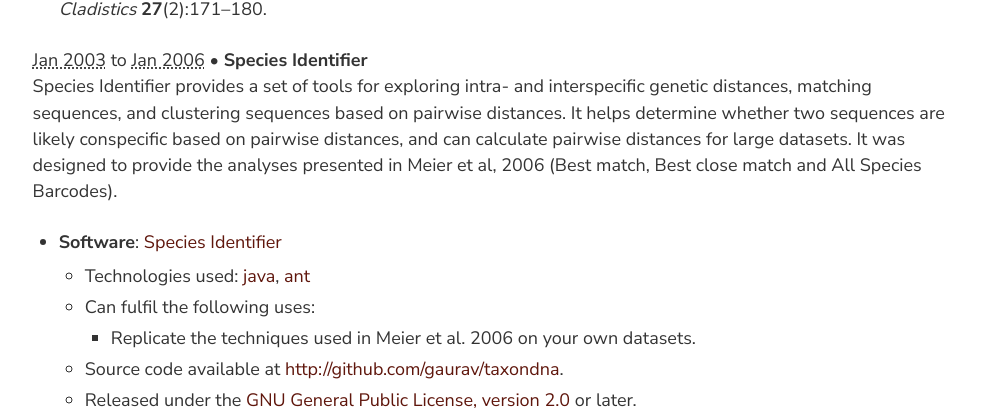
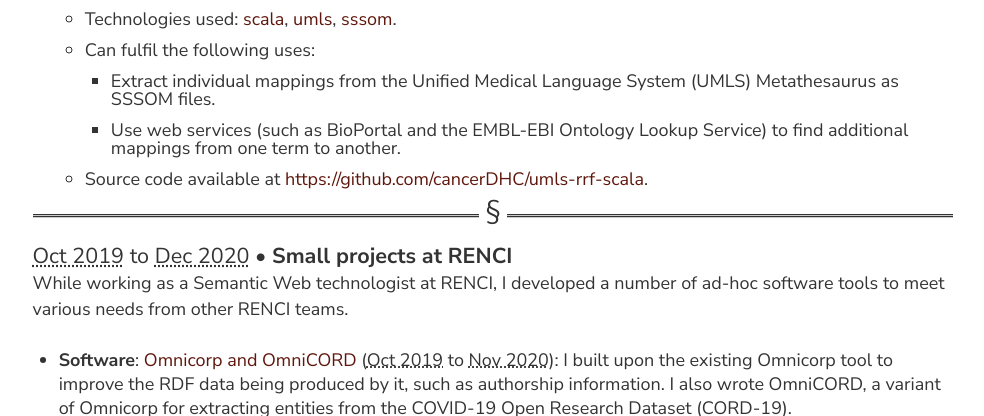
Before and after one commit to gaurav/gaurav.github.io, a Gatsby site: page /projects in a window 1280 px wide. Shown: the part 697-1113 px from the top of the page, without its empty margins (147-1131 px from the left). Built offline with nearby package versions, Linux system fonts and the light colour scheme; Gatsby itself is replaced by a stand-in of ours.

Commit message:
Added RENCI and CCDH projects.

```diff
--- a/src/jsonld/projects.json
+++ b/src/jsonld/projects.json
@@ -9,6 +9,94 @@
   "@type": "schema:Person",
   "@id": "https://www.ggvaidya.com/",
   "projects": [
+    {
+      "@type": "schema:Project",
+      "startDate": "2019-10-21",
+      "endDate": "2020-12-20",
+      "name": "CCDH",
+      "description": "I work on the CCDH Tools and Data Quality team at RENCI. We aim to develop software tools that will allow the validation of biomedical data against the CRDC-H data model to store cancer-related biomedical data, to publish and transform the data model into different formats as needed, and to fulfil any other software development tasks that are needed to complete this project.",
+      "products": [{
+        "@id": "https://github.com/cancerDHC/csv2caDSR",
+        "@type": "schema:SoftwareSourceCode",
+        "startDate": "2020-07-28",
+        "endDate": "2020-12-04",
+        "name": "csv2caDSR",
+        "description": "A tool for harmonizing biomedical data using the Cancer Data Standards Registry and Repository (caDSR) as a source of validation information.",
+        "codeRepository": "https://github.com/cancerDHC/csv2caDSR",
+        "technologies": [
+          "scala",
+          "caDSR",
+          "pfb",
+          "cedar workbench"
+        ],
+        "uses": [
+          "Harmonize input data against the caDSR.",
+          "Stores harmonization information (such as concepts to map particular values to) in a JSON format that can be converted into other mapping formats if needed.",
+          "Export harmonized data in a variety of formats, such as the Portable Format for Biomedical Data (PFB) and the CEDAR Instance format."
+        ]
+      }, {
+        "@id": "https://github.com/cancerDHC/umls-rrf-scala",
+        "@type": "schema:SoftwareSourceCode",
+        "startDate": "2020-03-30",
+        "endDate": "2020-11-04",
+        "name": "UMLS-RRF-Scala",
+        "description": "A set of tools for identifying mappings from terms in one vocabulary to others, intending to be used to provide mappings from closed-source vocabularies to open-access vocabularies.",
+        "codeRepository": "https://github.com/cancerDHC/umls-rrf-scala",
+        "technologies": [
+          "scala",
+          "umls",
+          "sssom"
+        ],
+        "uses": [
+          "Extract individual mappings from the Unified Medical Language System (UMLS) Metathesaurus as SSSOM files.",
+          "Use web services (such as BioPortal and the EMBL-EBI Ontology Lookup Service) to find additional mappings from one term to another."
+        ]
+      }]
+    },
+    {
+      "@type": "schema:Project",
+      "startDate": "2019-10-21",
+      "endDate": "2020-12-20",
+      "name": "Small projects at RENCI",
+      "description": "While working as a Semantic Web technologist at RENCI, I developed a number of ad-hoc software tools to meet various needs from other RENCI teams.",
+      "products": [{
+        "@id": "http://shacli.org/",
+        "@type": "schema:SoftwareSourceCode",
+        "startDate": "2019-10-30",
+        "endDate": "2020-05-26",
+        "name": "SHACLI",
+        "description": "A command-line interface (CLI) for the Shapes Constraint Language (SHACL) to validate RDF data against SHACL shapes with improved error messages. This was part of a project to simplify data model creation, so that one document can be used to produce both the documentation and can be used to validate input data.",
+        "codeRepository": "https://github.com/gaurav/shacli",
+        "technologies": [
+          "scala",
+          "shacl",
+          "rdf"
+        ],
+        "uses": [
+          "Validate RDF data against SHACL shapes.",
+          "Improved error messages as compared to other SHACL validators.",
+          "Published to the Maven repository, so that it is easy to install via Coursier or other Maven tools."
+        ]
+      }, {
+        "@id": "https://github.com/NCATS-Gamma/omnicorp",
+        "@type": "schema:SoftwareSourceCode",
+        "startDate": "2019-10-23",
+        "endDate": "2020-11-08",
+        "name": "Omnicorp and OmniCORD",
+        "description": "I built upon the existing Omnicorp tool to improve the RDF data being produced by it, such as authorship information. I also wrote OmniCORD, a variant of Omnicorp for extracting entities from the COVID-19 Open Research Dataset (CORD-19).",
+        "codeRepository": "https://github.com/NCATS-Gamma/omnicorp",
+        "technologies": [
+          "scala",
+          "slurm",
+          "rdf"
+        ],
+        "uses": [
+          "Extract RDF information from the MEDLINE/PubMed Baseline Repository.",
+          "Extract RDF information from the COVID-19 Open Research Dataset (CORD-19).",
+          "Validate produced RDF information against SHACL shapes using SHACLI."
+        ]
+      }]
+    },
     {
       "@type": "schema:Project",
       "startDate": "2003",
--- a/src/pages/projects.js
+++ b/src/pages/projects.js
@@ -27,11 +27,14 @@
       const dest = {...src};
       dest.startTime = DateTime.fromISO(dest.startDate);
       dest.endTime = DateTime.fromISO(dest.endDate);
-      dest.duration = dest.startTime.until(dest.endTime).toDuration([
-        'years',
-        'months',
-        'days'
-      ]);
+      dest.products = (dest.products || []).map(srcProduct => {
+        const dest = {...srcProduct};
+        dest.startTime = DateTime.fromISO(dest.startDate);
+        dest.endTime = DateTime.fromISO(dest.endDate);
+        return dest;
+      }).sort(
+        (a, b) => b.endTime.toMillis() - a.endTime.toMillis()
+      );
       return dest;
     })
     .sort(
@@ -46,7 +49,7 @@
       {
         projects.map((project, index) => {
           return (<div>
-            <div>
+            <div class={css.projectTitle}>
               { dates.getShortDiffSpan(project.startTime, project.endTime) }
               {" "}&bull;{" "}
               <strong>{ project.name }</strong>
@@ -56,8 +59,9 @@
             </div>
             { project.description && <p>{ project.description }</p> }
             <p><ul class="uncompressed">
-              { (project.products || []).map(product => <li>{creativeworks.renderCreativeWork(product)}</li>) }
+              { project.products.map(product => <li>{creativeworks.renderCreativeWork(product)}</li>) }
             </ul></p>
+            <hr class={css.projectEndHR} />
           </div>);
         })
       }
--- a/src/pages/projects.module.css
+++ b/src/pages/projects.module.css
@@ -0,0 +1,22 @@
+.projectTitle {
+  font-size: 120%;
+}
+
+hr.projectEndHR {
+  overflow: visible; /* For IE */
+  padding: 0;
+  border: none;
+  border-top: medium double #333;
+  color: #333;
+  text-align: center;
+}
+
+hr.projectEndHR:after {
+  content: "§";
+  display: inline-block;
+  position: relative;
+  top: -0.7em;
+  font-size: 1.5em;
+  padding: 0 0.25em;
+  background: white;
+}
```
Also changed, not shown: src/lib/creativeworks.js.
